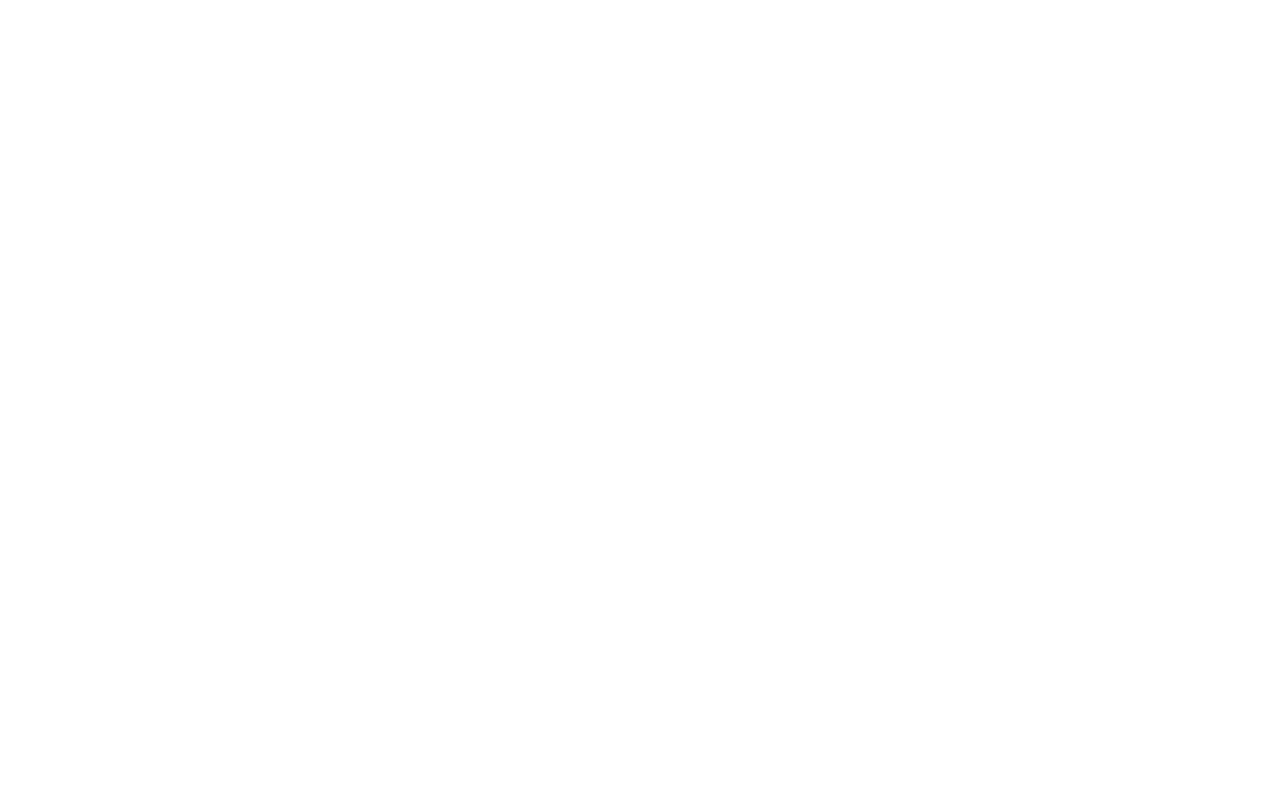
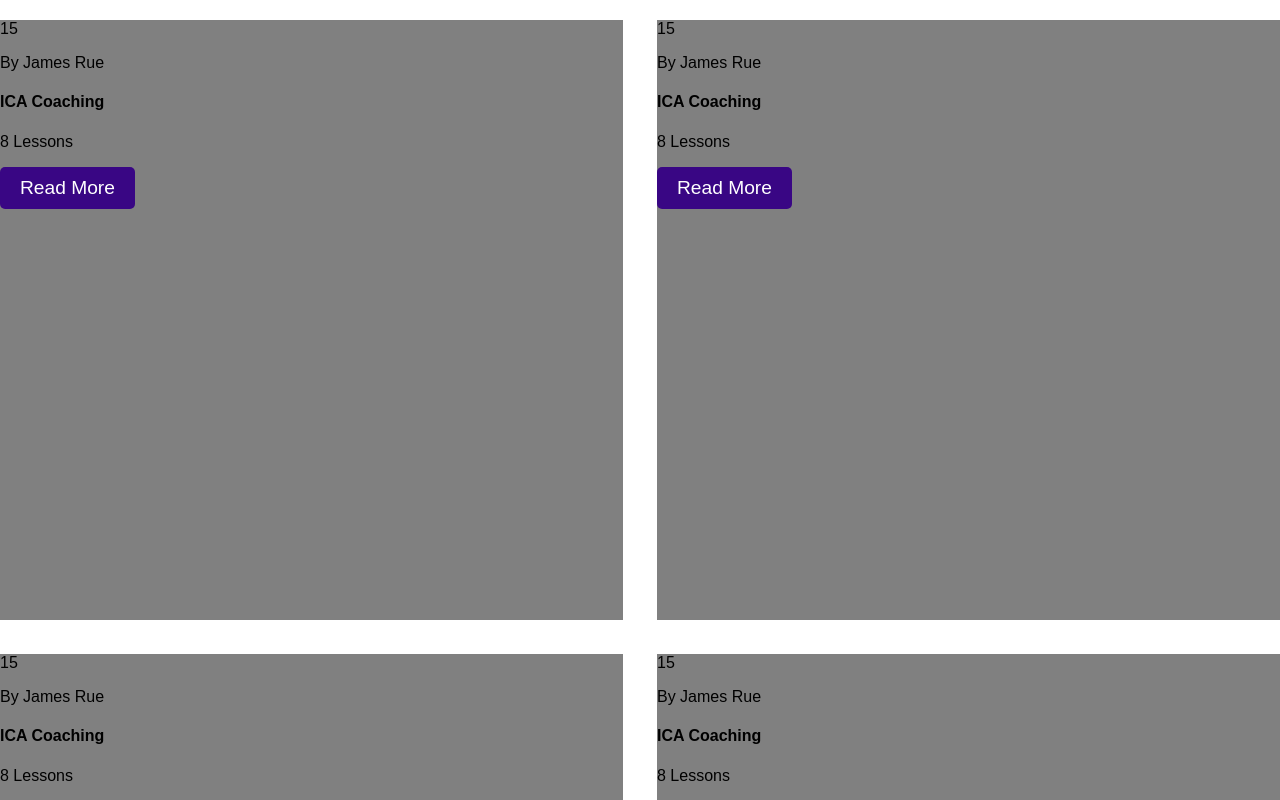
Before and after one commit to justinrivera47/selfrevolutions, a React (Create React App) app: page / in a window 1280 px wide. Shown: the part 3520-4320 px from the top of the page. Before the commit the page ends 3540 px from the top, so only its background shows below. Built offline with nearby package versions, Linux system fonts and the light colour scheme.

Commit message:
Added the calendar section.

```diff
--- a/src/App.css
+++ b/src/App.css
@@ -231,7 +231,7 @@ body {
 /* Expertise section */
 .our-expertise {
   display: flex;
-  height: 100vh;
+  height: 100svh;
 }
 
 .expertise {
@@ -295,3 +295,22 @@ body {
   margin: 0;
   padding: 10px;
 }
+
+.blog-post-section-container {
+  display: grid;
+  grid-template-columns: 1fr 1fr;
+  grid-template-rows: 75svh 75svh;
+  grid-gap: 34px;
+}
+
+.blog-post-section {
+  background-color: grey;
+}
+
+/* .mid-div {
+  width:60px;
+  height: 60px;
+  background-color: #390684;
+  position: absolute;
+  top: 0;
+} */
--- a/src/components/Home.js
+++ b/src/components/Home.js
@@ -8,9 +8,44 @@ const Home = () => {
   return (
     <>
     <Hero />
+    {/* <div className='mid-div-container'>
+      <div className='mid-div'>
+
+      </div>
+    </div> */}
     <AboutSection />
     <Expertise />
     <Course />
+    <div className="blog-post-section-container">
+      <div className="blog-post-section">
+        <div className="cal-right-corner">15</div>
+        <p className='blog-post-section-author'>By James Rue</p>
+        <h4 className="blog-post-section-header">ICA Coaching</h4>
+        <p className="blog-post-section-text">8 Lessons</p>
+        <button className="hero-button">Read More</button>
+      </div>
+      <div className="blog-post-section">
+      <div className="cal-right-corner">15</div>
+        <p className='blog-post-section-author'>By James Rue</p>
+        <h4 className="blog-post-section-header">ICA Coaching</h4>
+        <p className="blog-post-section-text">8 Lessons</p>
+        <button className="hero-button">Read More</button>
+      </div>
+      <div className="blog-post-section">
+      <div className="cal-right-corner">15</div>
+        <p className='blog-post-section-author'>By James Rue</p>
+        <h4 className="blog-post-section-header">ICA Coaching</h4>
+        <p className="blog-post-section-text">8 Lessons</p>
+        <button className="hero-button">Read More</button>
+      </div>
+      <div className="blog-post-section">
+      <div className="cal-right-corner">15</div>
+        <p className='blog-post-section-author'>By James Rue</p>
+        <h4 className="blog-post-section-header">ICA Coaching</h4>
+        <p className="blog-post-section-text">8 Lessons</p>
+        <button className="hero-button">Read More</button>
+      </div>
+    </div>
     </>
   )
 }
```
